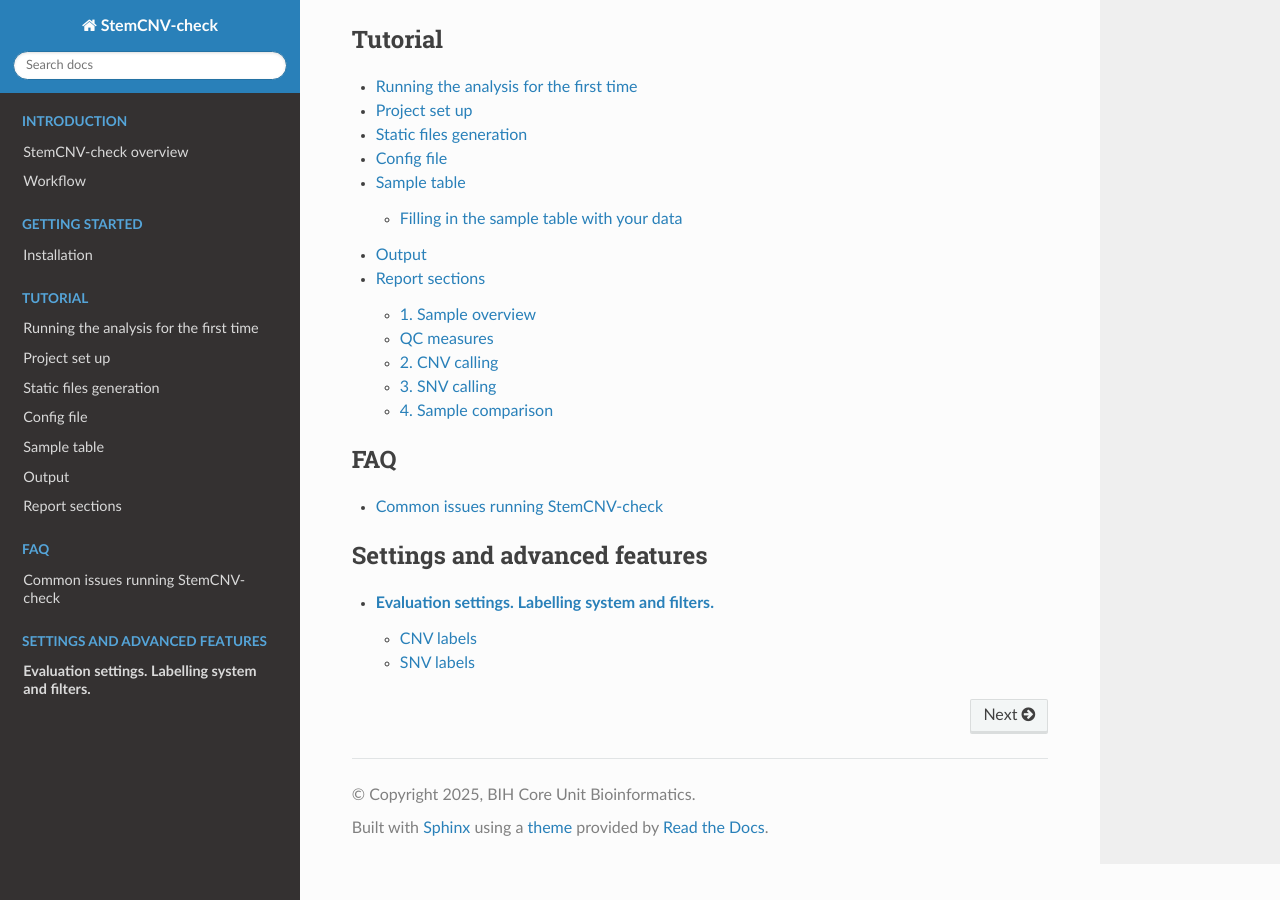
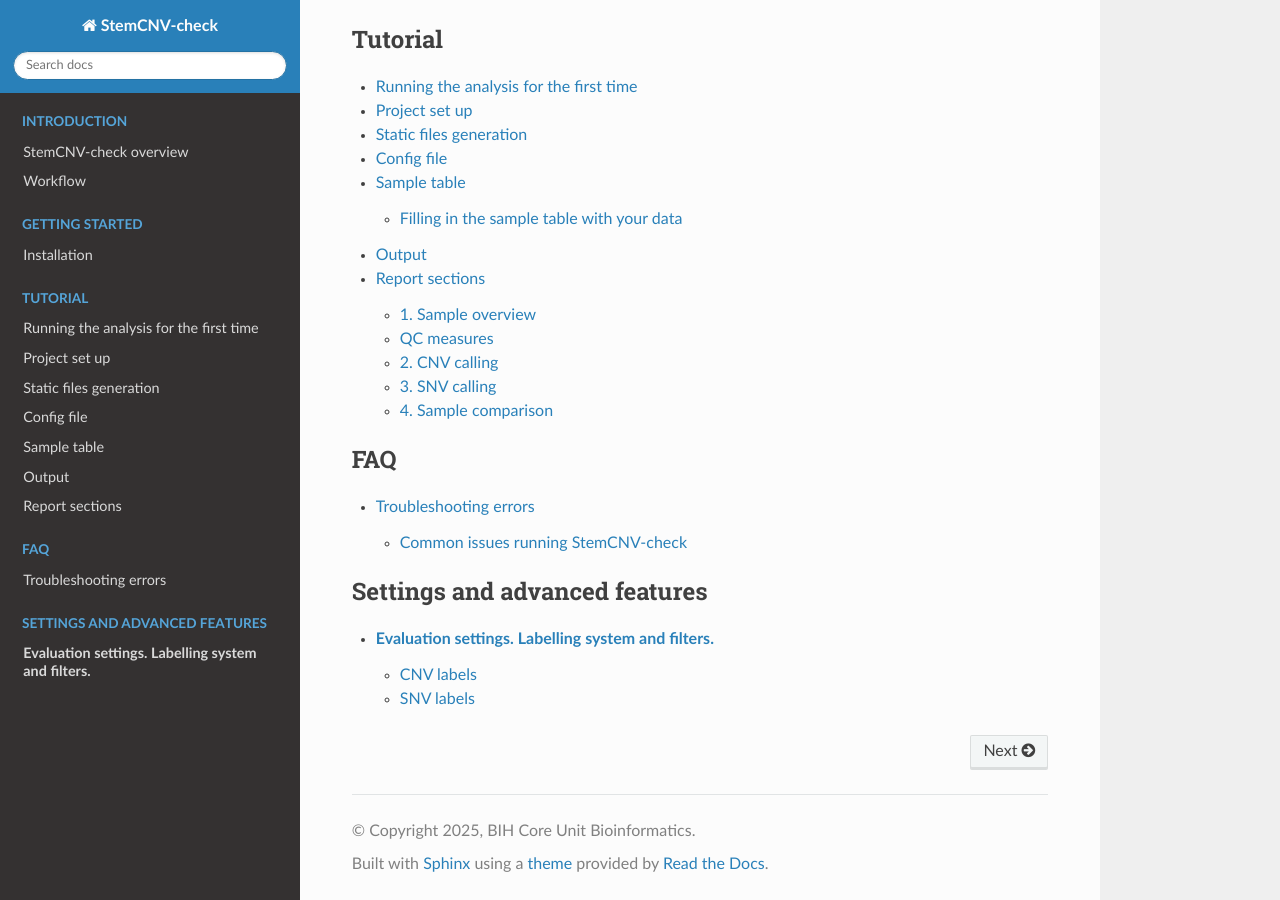
Before and after one commit to bihealth/StemCNV-check, a Sphinx documentation site: the page built from docs/source/index.rst, in a window 1280 px wide and 900 px high, scrolled down 1733 px. Built offline with Sphinx 7.4.7 and the Read the Docs theme 3.1.0, drawn with Linux system fonts in a browser that asks for light colours; pages that are not in the unit, such as notebooks, are missing from menus; some of the changed lines change nothing that is shown.

Commit message:
Update trouble_shooting.rst

```diff
--- a/docs/source/trouble_shooting.rst
+++ b/docs/source/trouble_shooting.rst
@@ -1,4 +1,5 @@
 Troubleshooting errors
+================
 
 
 Common issues running StemCNV-check
@@ -101,6 +102,6 @@
  - indentify the step where the error occurs
  - rerun the workflow with an added "-vv" flag and record the output
    - i.e. ``stemcnv-check -vv > log.txt 2>&1``
- - Open a new issue on the `StemCNV-check GitHub repository<https://github.com/bihealth/StemCNV-check/issues>`_
+ - Open a new issue on the `StemCNV-check GitHub repository <https://github.com/bihealth/StemCNV-check/>`_
    - You may need to create a GitHub account if you do not have one
  - make sure to attach the captured log output as well as the relevant log files produced by the snakemake rules (see 4.2)
```
